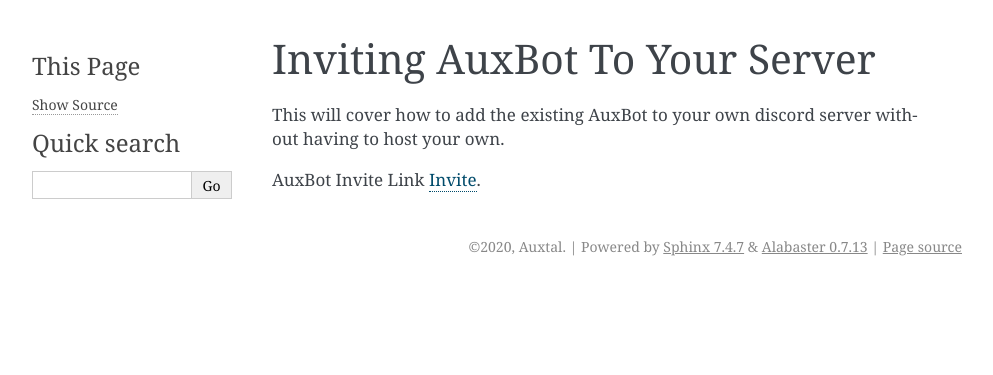
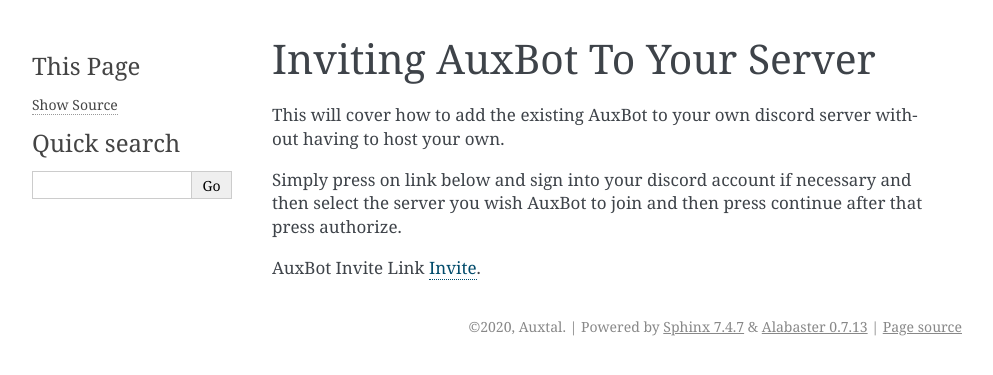
Before and after one commit to auxbot-discord-bot/docs, a Sphinx documentation site: the page built from docs/pages/inviting-the-bot.rst, in a window 1280 px wide. Shown: the top 375 px of the page, without its empty margins (148-1141 px from the left). Built offline with Sphinx 7.4.7, drawn with Linux system fonts in a browser that asks for light colours.

Commit message:
AuxBot Docs Changed inviting-the-bot.rst File

```diff
--- a/docs/pages/inviting-the-bot.rst
+++ b/docs/pages/inviting-the-bot.rst
@@ -4,6 +4,8 @@
 
 This will cover how to add the existing AuxBot to your own discord server without having to host your own.
 
+Simply press on link below and sign into your discord account if necessary and then select the server you wish AuxBot to join and then press continue after that press authorize.
+
 AuxBot Invite Link `Invite`_.
 
 .. _Invite: https://discord.com/oauth2/authorize?client_id=701301497501188169&scope=bot&permissions=536341630
```
